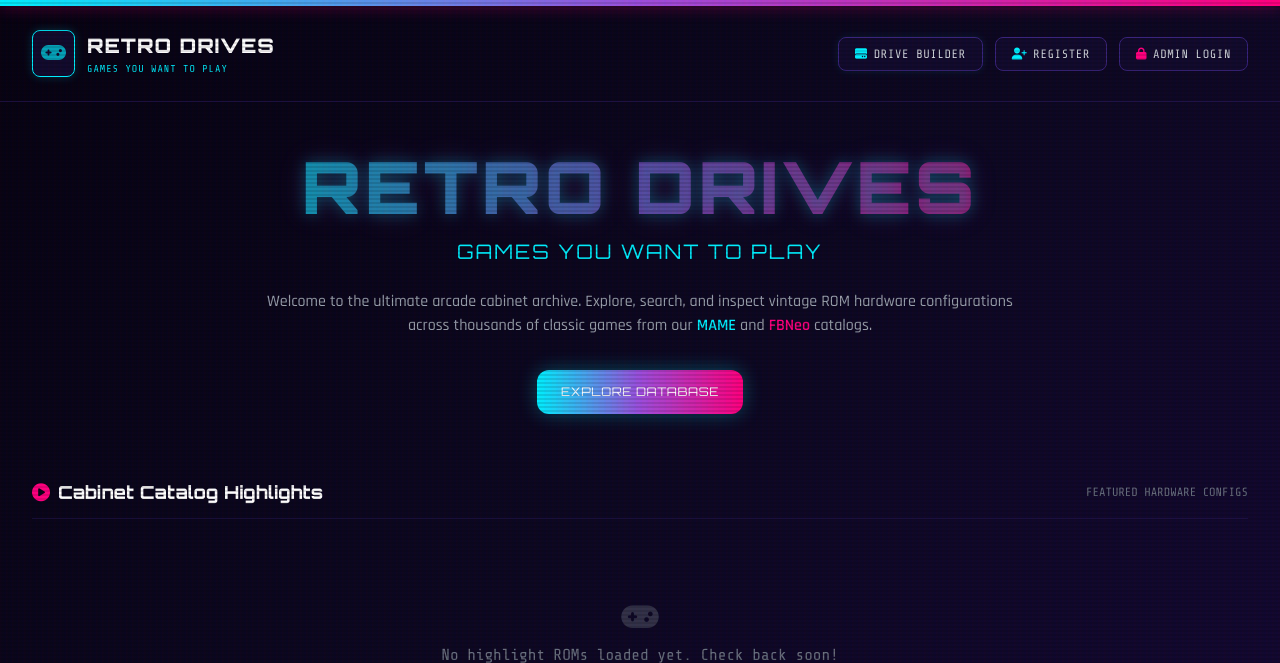
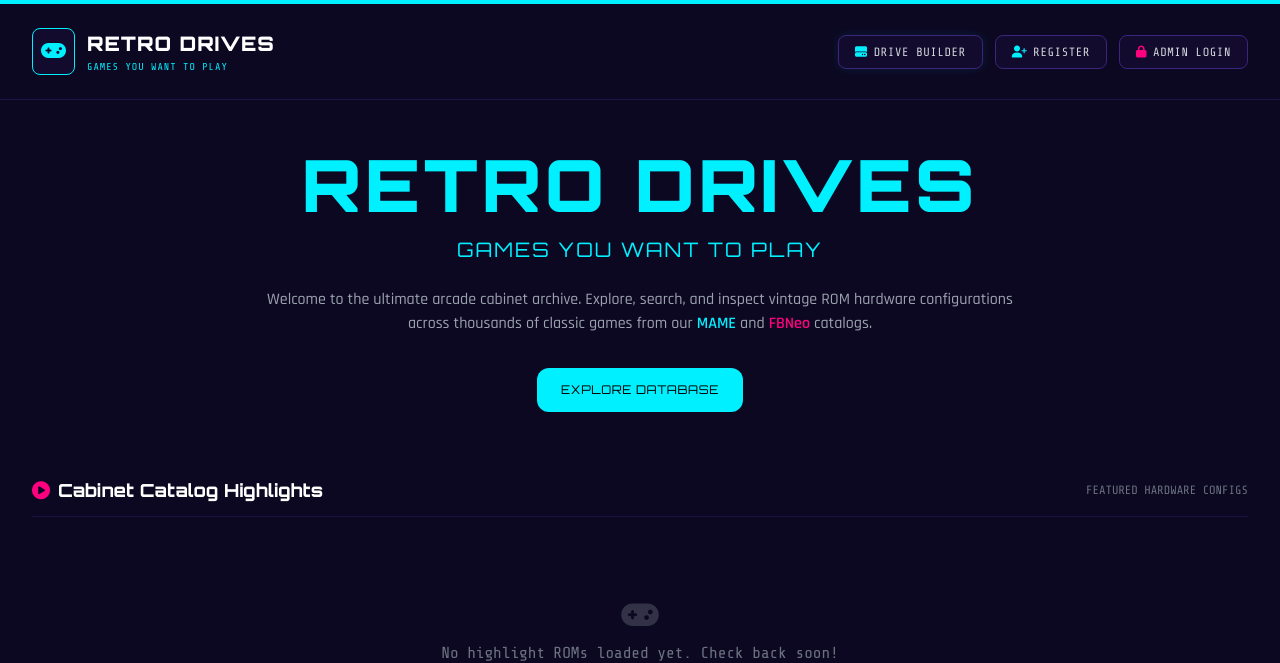
Before and after one commit to johnboy4809/retro-gaming, a Laravel app: page / in a window 1280 px wide. Shown: the top 663 px of the page. Run offline with Laravel 12, Linux system fonts and the light colour scheme; data that the repository does not hold is empty; some libraries are stand-ins or nearby versions.

Commit message:
UI cleanup: remove all gradient fills, text-shadows and texture effects
- All bg-gradient-to-r replaced with solid bg-retro-cyan on buttons, top bars, and active tabs
- All text-transparent/bg-clip-text/bg-gradient heading effects replaced with plain text-retro-cyan
- Removed neon-text-cyan/magenta text-shadow rules from retro.scss
- Simplified neon-glow box-shadows to plain border-only in SCSS
- Removed animate-pulse from icons and hero headings
- Removed inline hero-title text-shadow style block from home view
- Rebuilt public/css/retro.css via Gulp

```diff
--- a/public/css/retro.css
+++ b/public/css/retro.css
@@ -1,2 +1,2 @@
-::-webkit-scrollbar{width:8px;height:8px}::-webkit-scrollbar-track{background:#0a051b}::-webkit-scrollbar-thumb{background:#3b257e;border-radius:4px}::-webkit-scrollbar-thumb:hover{background:#ff007f}.glass-card{background:rgba(18,11,45,.7);backdrop-filter:blur(12px);-webkit-backdrop-filter:blur(12px)}.neon-glow-cyan{box-shadow:0 0 15px rgba(0,240,255,.15),inset 0 0 10px rgba(0,240,255,.05);border:1px solid rgba(0,240,255,.3)}.neon-glow-magenta{box-shadow:0 0 15px rgba(255,0,127,.15),inset 0 0 10px rgba(255,0,127,.05);border:1px solid rgba(255,0,127,.3)}.neon-glow-purple{box-shadow:0 0 15px rgba(157,78,221,.15),inset 0 0 10px rgba(157,78,221,.05);border:1px solid rgba(157,78,221,.3)}.neon-text-cyan{text-shadow:0 0 8px rgba(0,240,255,.6)}.neon-text-magenta{text-shadow:0 0 8px rgba(255,0,127,.6)}body.dashboard-body{background:linear-gradient(135deg,#070312,#0d0822 50%,#150935);min-height:100vh;color:#e2e8f0;position:relative;overflow-x:hidden}body.dashboard-body:after{content:" ";display:block;position:fixed;top:0;left:0;bottom:0;right:0;background:linear-gradient(hsla(0,6%,7%,0) 50%,rgba(0,0,0,.25) 0),linear-gradient(90deg,rgba(255,0,0,.06),rgba(0,255,0,.02),rgba(0,0,255,.06));z-index:1;background-size:100% 4px,6px 100%;pointer-events:none;opacity:.45}body.login-body{background-color:#0f0c1b;background-image:radial-gradient(at 0 0,rgba(157,78,221,.15) 0,transparent 50%),radial-gradient(at 100% 100%,rgba(0,240,255,.12) 0,transparent 50%)}
+::-webkit-scrollbar{width:8px;height:8px}::-webkit-scrollbar-track{background:#0a051b}::-webkit-scrollbar-thumb{background:#3b257e;border-radius:4px}::-webkit-scrollbar-thumb:hover{background:#ff007f}.glass-card{background:rgba(18,11,45,.7);backdrop-filter:blur(12px);-webkit-backdrop-filter:blur(12px)}.neon-glow-cyan{border:1px solid rgba(0,240,255,.4)}.neon-glow-magenta{border:1px solid rgba(255,0,127,.4)}.neon-glow-purple{border:1px solid rgba(157,78,221,.4)}body.dashboard-body{min-height:100vh;color:#e2e8f0;position:relative;overflow-x:hidden}body.dashboard-body,body.login-body{background-color:#0c0822}
 /*# sourceMappingURL=retro.css.map */
--- a/resources/scss/retro.scss
+++ b/resources/scss/retro.scss
@@ -31,27 +31,18 @@ $retro-green: #39ff14;
     -webkit-backdrop-filter: blur(12px);
 }
 
-/* Neon Glows */
+/* Subtle border glows */
 .neon-glow-cyan {
-    box-shadow: 0 0 15px rgba(0, 240, 255, 0.15), inset 0 0 10px rgba(0, 240, 255, 0.05);
-    border: 1px solid rgba(0, 240, 255, 0.3);
+    border: 1px solid rgba(0, 240, 255, 0.4);
 }
 .neon-glow-magenta {
-    box-shadow: 0 0 15px rgba(255, 0, 127, 0.15), inset 0 0 10px rgba(255, 0, 127, 0.05);
-    border: 1px solid rgba(255, 0, 127, 0.3);
+    border: 1px solid rgba(255, 0, 127, 0.4);
 }
 .neon-glow-purple {
-    box-shadow: 0 0 15px rgba(157, 78, 221, 0.15), inset 0 0 10px rgba(157, 78, 221, 0.05);
-    border: 1px solid rgba(157, 78, 221, 0.3);
+    border: 1px solid rgba(157, 78, 221, 0.4);
 }
 
-/* Neon text glows */
-.neon-text-cyan {
-    text-shadow: 0 0 8px rgba(0, 240, 255, 0.6);
-}
-.neon-text-magenta {
-    text-shadow: 0 0 8px rgba(255, 0, 127, 0.6);
-}
+
 
 /* --- Dashboard Specific Styles --- */
 body.dashboard-body {
--- a/resources/views/home.blade.php
+++ b/resources/views/home.blade.php
@@ -44,11 +44,7 @@
     <link rel="stylesheet" href="{{ asset('css/retro.css') }}">
 
     <style>
-        .hero-title {
-            text-shadow: 0 0 15px rgba(0, 240, 255, 0.4), 0 0 30px rgba(157, 78, 221, 0.3);
-        }
         .cabinet-glow:hover {
-            box-shadow: 0 0 20px rgba(0, 240, 255, 0.25);
             border-color: #00f0ff;
         }
     </style>
@@ -56,13 +52,13 @@
 <body class="dashboard-body font-sans antialiased flex flex-col min-h-screen">
 
     <!-- Top Neon Bar -->
-    <div class="h-1.5 w-full bg-gradient-to-r from-retro-cyan via-retro-purple to-retro-magenta shadow-[0_0_15px_rgba(255,0,127,0.5)]"></div>
+    <div class="h-1 w-full bg-retro-cyan"></div>
 
     <!-- Navigation Header -->
     <nav class="max-w-7xl mx-auto w-full px-4 sm:px-6 lg:px-8 py-6 border-b border-retro-border border-opacity-40 flex justify-between items-center">
         <div class="flex items-center space-x-3">
-            <div class="p-2 bg-retro-card rounded-lg border border-retro-cyan shadow-[0_0_10px_rgba(0,240,255,0.2)]">
-                <i class="fa-solid fa-gamepad text-xl text-retro-cyan animate-pulse"></i>
+            <div class="p-2 bg-retro-card rounded-lg border border-retro-cyan">
+                <i class="fa-solid fa-gamepad text-xl text-retro-cyan"></i>
             </div>
             <div>
                 <span class="font-arcade text-xl font-black uppercase tracking-wider text-white">Retro Drives</span>
@@ -110,7 +106,7 @@
 
         <!-- Hero Section -->
         <section class="text-center max-w-3xl mx-auto mb-16">
-            <h1 class="font-arcade text-5xl md:text-7xl font-black tracking-wider uppercase text-transparent bg-clip-text bg-gradient-to-r from-retro-cyan via-retro-purple to-retro-magenta hero-title mb-4 animate-pulse">
+            <h1 class="font-arcade text-5xl md:text-7xl font-black tracking-wider uppercase text-retro-cyan mb-4">
                 Retro Drives
             </h1>
             <p class="font-arcade text-lg md:text-xl text-retro-cyan uppercase tracking-widest mb-6">
@@ -120,7 +116,7 @@
                 Welcome to the ultimate arcade cabinet archive. Explore, search, and inspect vintage ROM hardware configurations across thousands of classic games from our <span class="text-retro-cyan font-semibold">MAME</span> and <span class="text-retro-magenta font-semibold">FBNeo</span> catalogs.
             </p>
             <div class="flex justify-center space-x-4">
-                <a href="{{ route('admin.dashboard') }}" class="px-6 py-3.5 bg-gradient-to-r from-retro-cyan via-retro-purple to-retro-magenta hover:brightness-110 text-white font-arcade text-xs uppercase tracking-wider rounded-xl transition shadow-[0_0_20px_rgba(0,240,255,0.3)]">
+                <a href="{{ route('admin.dashboard') }}" class="px-6 py-3.5 bg-retro-cyan hover:bg-opacity-85 text-black font-arcade text-xs uppercase tracking-wider rounded-xl transition">
                     Explore Database
                 </a>
             </div>
```
Also changed, not shown: resources/views/admin/orders.blade.php (+5 -5 lines), resources/views/auth/login.blade.php (+4 -4 lines), resources/views/auth/register.blade.php (+4 -4 lines), resources/views/cart.blade.php (+4 -4 lines), 1 other file.
